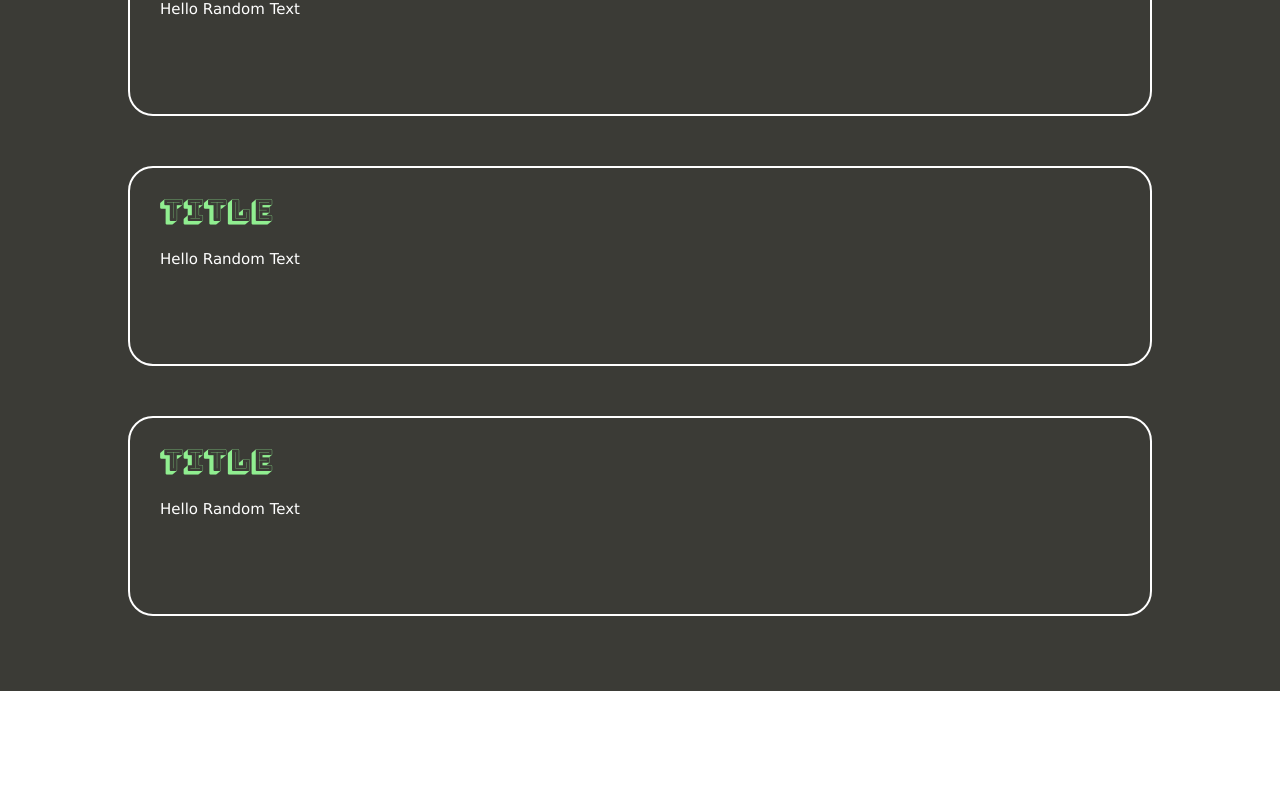
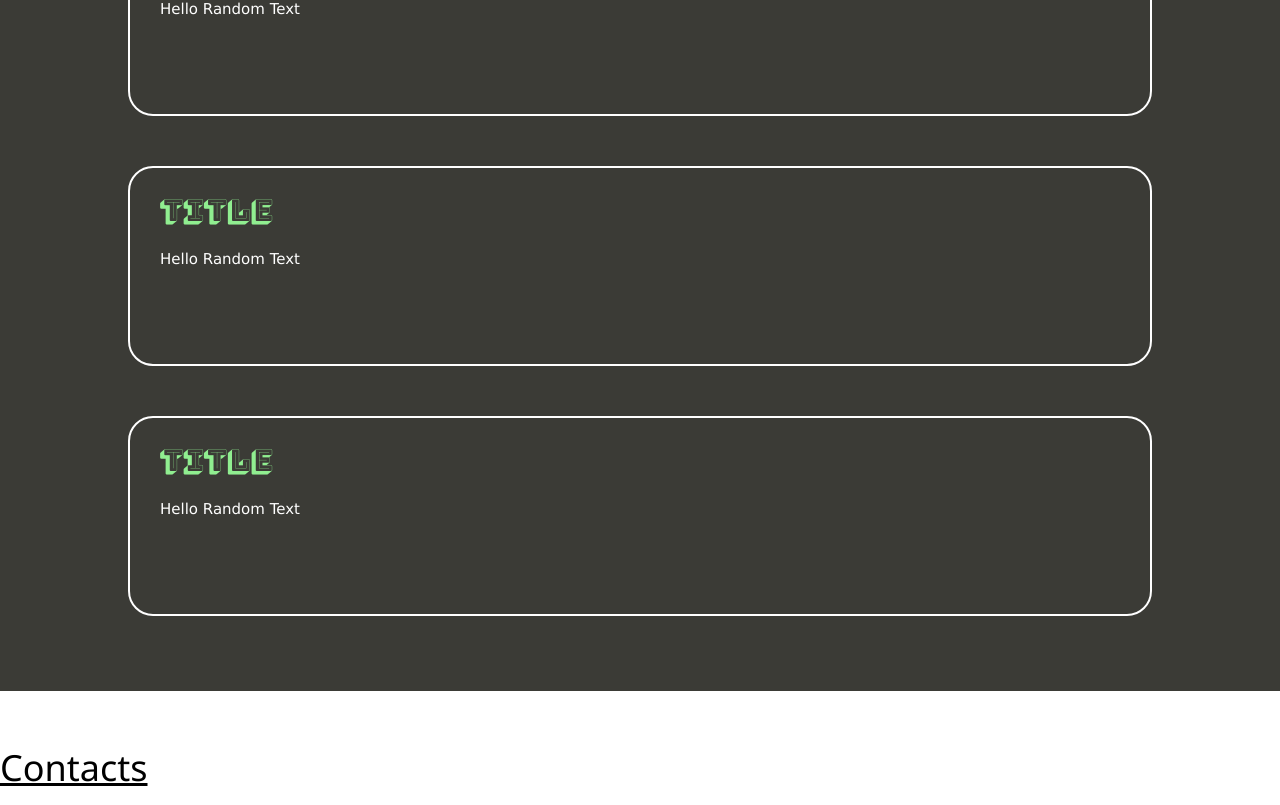
Before and after one commit to StudentCZ/my-website, a React (Create React App) app: page / in a window 1280 px wide. Shown: the part 1417-2222 px from the top of the page. Before the commit the page ends 2108 px from the top, so only its background shows below. Built offline with nearby package versions, Linux system fonts and the light colour scheme.

Commit message:
imported contact to home component

```diff
--- a/src/components/Home.js
+++ b/src/components/Home.js
@@ -4,6 +4,7 @@ import Project from './Project';
 import ProjectImageBar from './ProjectImageBar';
 import ProjectSkillBar from './ProjectSkillBar';
 import Articles from './Articles';
+import Contact from './Contact';
 
 const Home = () => {
   return (
@@ -13,6 +14,7 @@ const Home = () => {
       <ProjectSkillBar />
       <ProjectImageBar />
       <Articles />
+      <Contact />
     </div>
   );
 };
```
